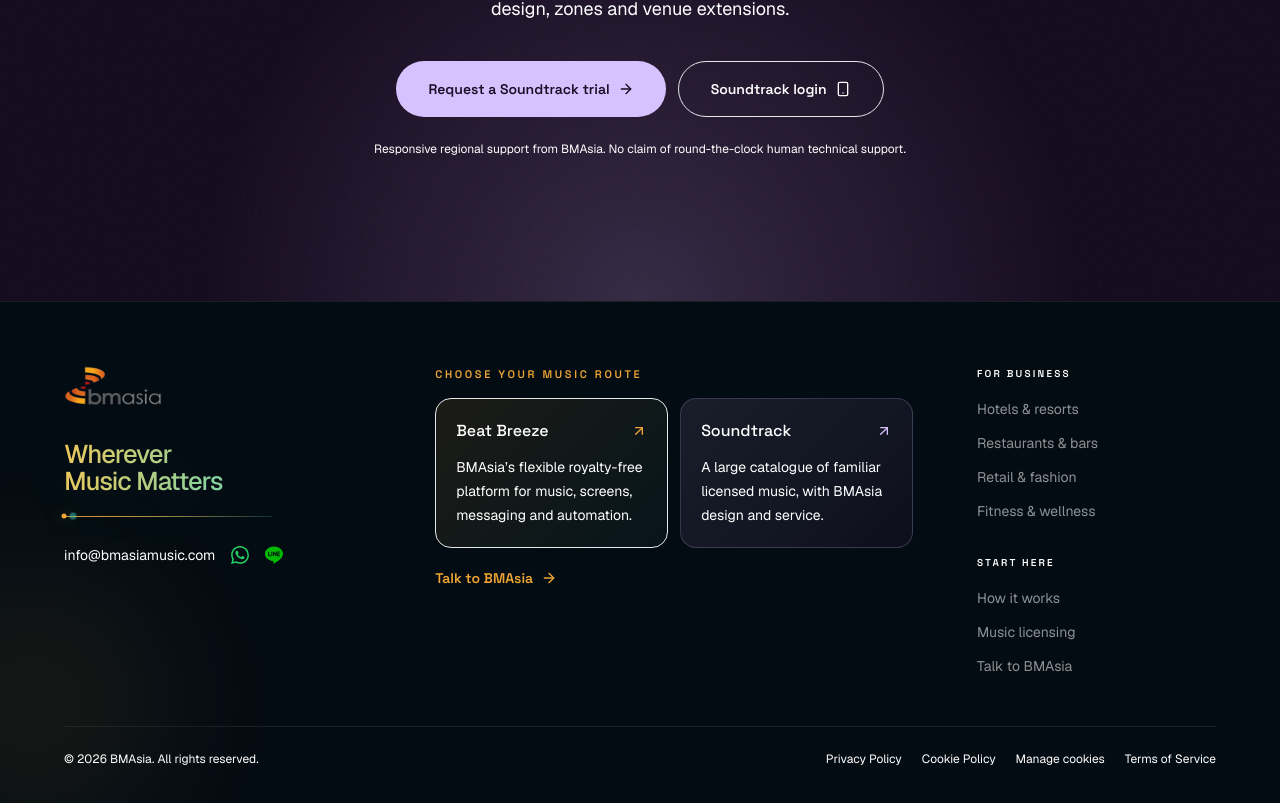
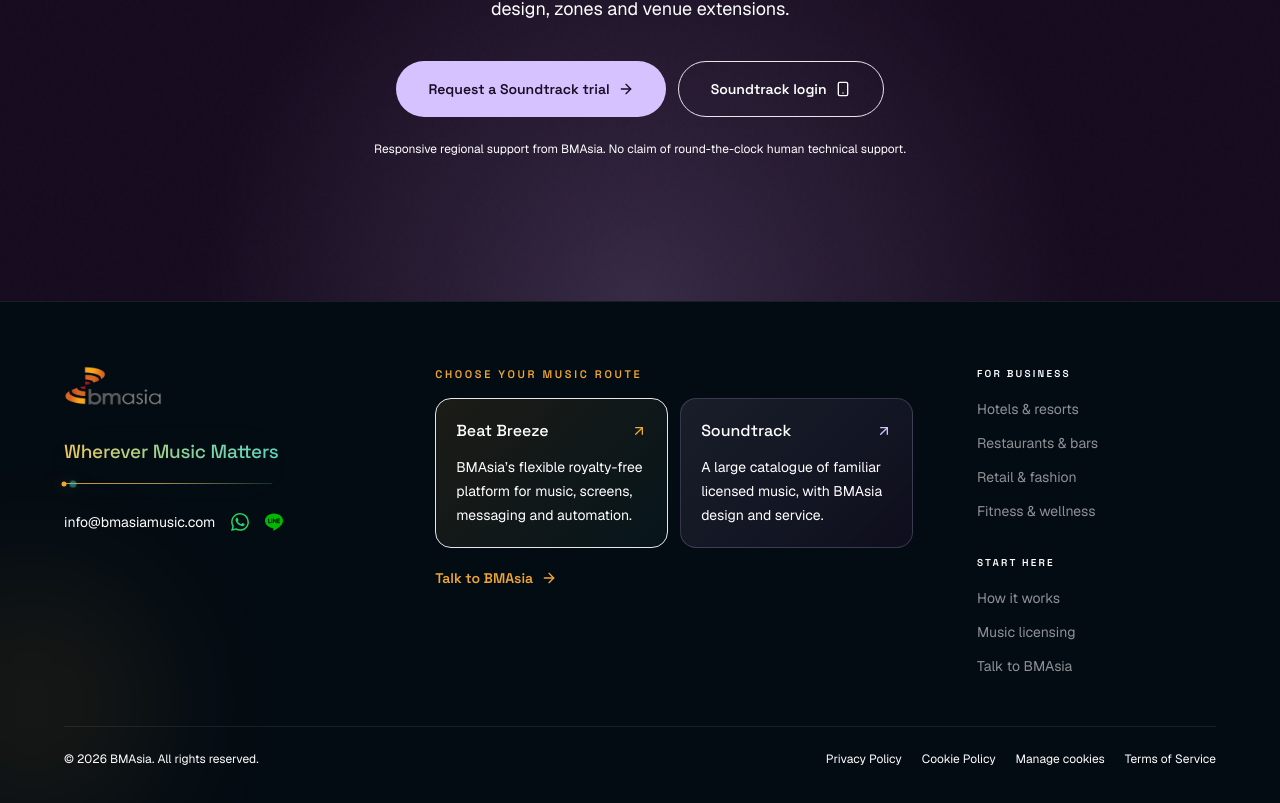
Before and after one commit to brightears/bma-website, a Next.js app: page /en/soundtrack-your-brand in a window 1280 px wide. Shown: the part 4820-5623 px from the top of the page. Built offline with nearby package versions, Linux system fonts and the light colour scheme; no server answers.

Commit message:
fix: rebalance footer signature typography

```diff
--- a/components/layout/Footer.module.css
+++ b/components/layout/Footer.module.css
@@ -1,5 +1,11 @@
 .signature {
   width: fit-content;
+  max-width: 100%;
+  font-size: 1.1875rem;
+  font-weight: 500;
+  line-height: 1.2;
+  letter-spacing: -0.012em;
+  text-wrap: pretty;
   background: linear-gradient(
     100deg,
     #efa634 0%,
--- a/components/layout/Footer.tsx
+++ b/components/layout/Footer.tsx
@@ -30,8 +30,8 @@
             <Link href={`/${locale}`} className="inline-block rounded-lg" aria-label="BMAsia">
               <Image src="/images/BMAsia_Logo.png" alt="BMAsia" width={150} height={50} className="h-10 w-auto" />
             </Link>
-            <div className="mt-7 max-w-[18rem]">
-              <p className={`${styles.signature} bma-card-title max-w-[15ch] text-balance`}>{t('tagline')}</p>
+            <div className="mt-7 max-w-[23rem]">
+              <p className={`${styles.signature} font-label`}>{t('tagline')}</p>
               <div className={`${styles.signalTrace} mt-5`} aria-hidden="true" />
             </div>
             <div className="mt-7 flex items-center gap-4">
```
